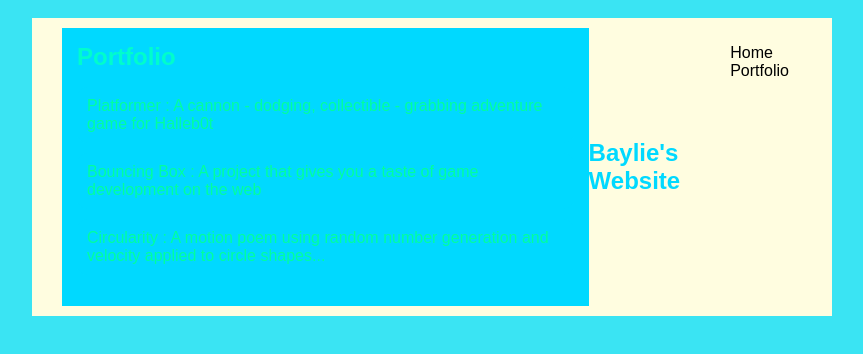
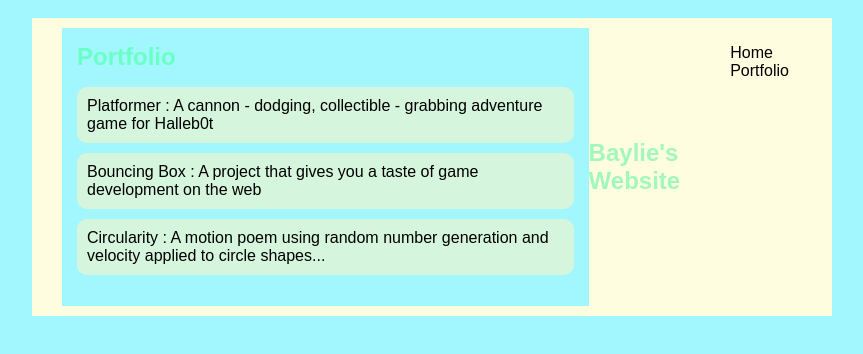
Before and after one commit to bayliems/bayliems.github.io, a plain HTML site: page portfolio.html in a window 1280 px wide. Shown: the whole page, without its empty margins (208-1071 px from the left). Drawn offline with Linux system fonts and the light colour scheme.

Commit message:
add index.html and css files

```diff
--- a/style.css
+++ b/style.css
@@ -1,5 +1,5 @@
 body {
-    background: rgb(58, 228, 243);
+    background: rgb(162, 246, 253);
     color: rgb(45, 45, 45);
     padding: 10px;
     font-family: arial;
@@ -20,7 +20,7 @@ nav {
 h1 {
     display: flex;
     align-items: center;
-    color: rgb(0, 217, 255);
+    color: rgb(161, 247, 190);
     flex: 1;
     margin: 0;
 }
@@ -38,7 +38,7 @@ a {
 
 /* main container area beneath menu */
 main {
-    background: rgb(0, 217, 255);
+    background: rgb(162, 246, 253);
     display: flex;
 }
 .sidebar {
@@ -55,7 +55,7 @@ main {
 
 /* portfolio styles */
 #interests {
-    border: 4px #00ff9d; ridge;
+    border: 4px #6affc6; ridge;
     padding: 8px;
 }
 h2, h3 {
@@ -64,7 +64,7 @@ h2, h3 {
 
          /* portfolio styles */
          .content h1 {
-            color: rgba(0, 255, 200, 0.932);
+            color: #6affc6; ridge;
         }
 
         #portfolio {
@@ -73,17 +73,17 @@ h2, h3 {
         }
 
         #portfolio li {
-            background: #00d9ff;
+            background: #d6f5dd;
             padding: 10px;
             border-radius: 10px;
             margin-bottom: 10px;
         }
 
         #portfolio li:hover {
-            background: #00d9ff;
+            background: #d6f5dd;
         }
 
         #portfolio a {
             text-decoration: none;
-            color: #00ff9d;
+            color: #000000;
         }
```
